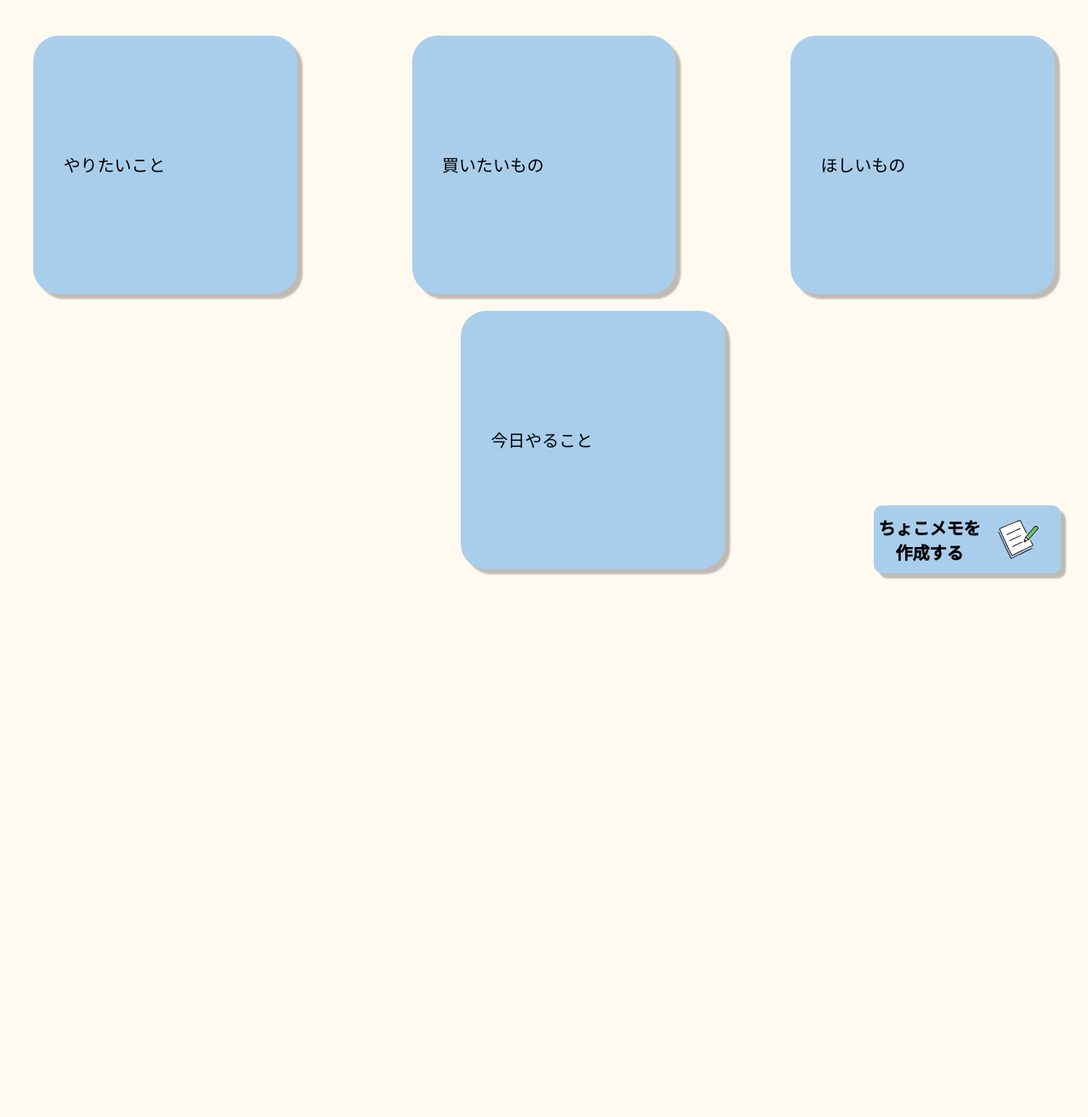
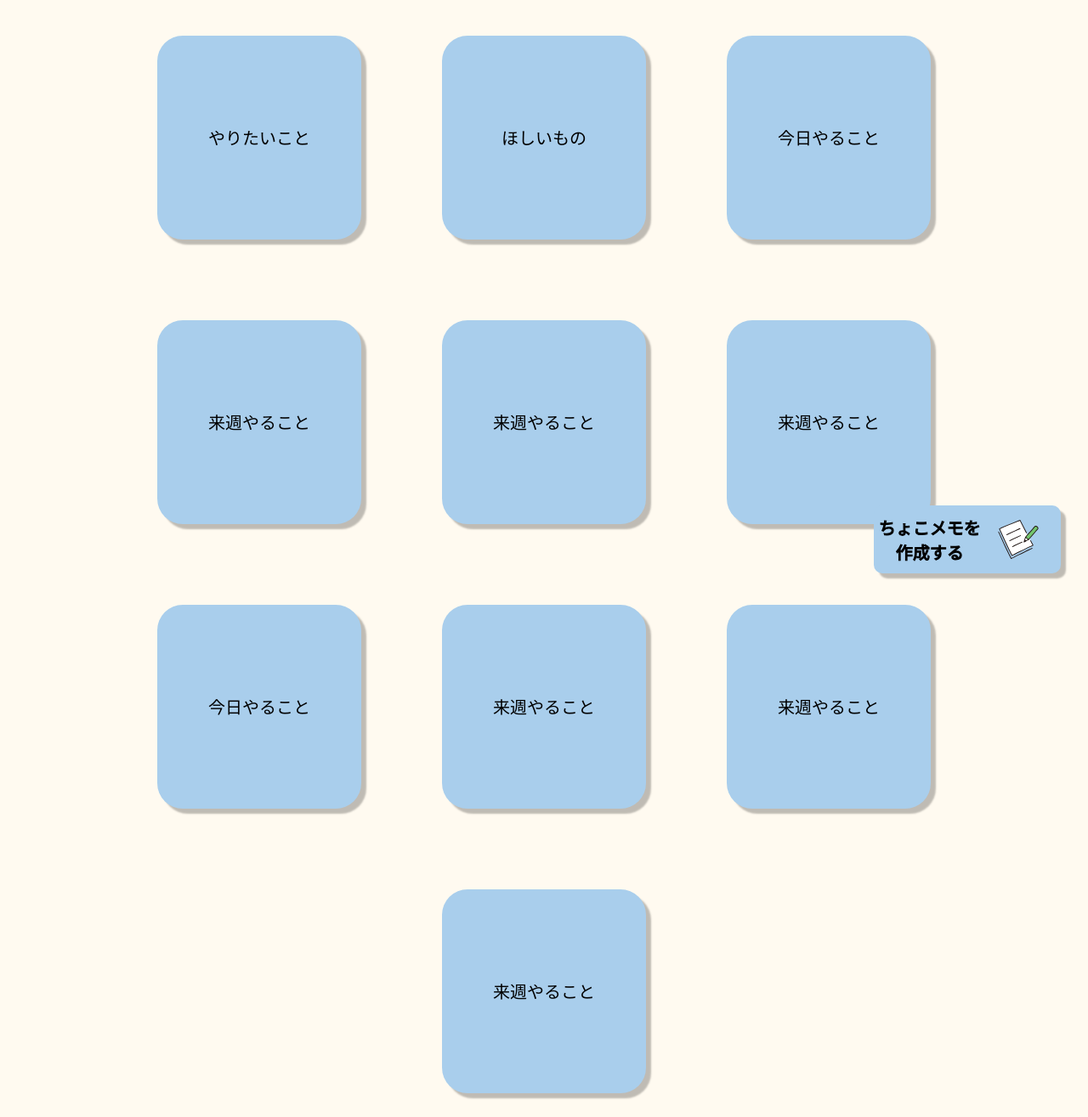
Before and after one commit to naonao96/my-note, a Flask app: page /note_list/ in a window 1280 px wide. Shown: the part 93-1408 px from the top of the page at 85% size. Before the commit the page ends 775 px from the top, so only its background shows below. Run offline with Flask 3, Linux system fonts and the light colour scheme; parts of the project's set-up code (start-up, migrations or seed data) failed here and were passed over; some web fonts are replaced.

Commit message:
Add fusen flip animation and header routing.

```diff
--- a/app/dto/notes.py
+++ b/app/dto/fusen_data.py
@@ -2,7 +2,7 @@ from dataclasses import dataclass
 from datetime import datetime, date
 
 @dataclass
-class Notes:
+class FusenData:
     id : int
     user_id : int
     content : str
--- a/app/routes/note_list_routes.py
+++ b/app/routes/note_list_routes.py
@@ -1,5 +1,5 @@
 from flask import request, jsonify, render_template, Blueprint
-from app.dto.notes import Notes
+from app.dto.fusen_data import FusenData
 from app.services.notes_service import NoteService as note_ctl
 
 '''
@@ -19,7 +19,7 @@ def index():
 def create_note():
     data = request.get_json()
 
-    note = Notes(
+    note = FusenData(
         content = data.get("content"),
         expires_at= data.get("expires_at"),
         color= data.get("color")
--- a/app/services/notes_service.py
+++ b/app/services/notes_service.py
@@ -4,13 +4,13 @@
 コントローラーは、RoutesとRepositoryの間の橋渡し役を果たし、アプリケーションのロジックを整理するのに役立ちます。'''
 
 import app.repositories.note_repository  as note_repository
-from app.dto.notes import Notes
+from app.dto.fusen_data import FusenData
 
 class NoteService:
     def __init__(self):
         self.note_repo = note_repository.NoteRepository()
 
-    def create_note(self, note_data : Notes):
+    def create_note(self, note_data : FusenData):
         if len(note_data.content) > 100:
             error_message = "100文字を超える内容を入力しています。"
             return {
--- a/app/static/css/style.css
+++ b/app/static/css/style.css
@@ -34,26 +34,47 @@
         display: flex;
         justify-content: center;
         flex-wrap: wrap;
-        gap: 20px;
+        gap: 95px;
         padding: 20px;
+    }
 
+    .fusen {
+        width: 240px;
+        height: 240px;
+        perspective: 1000px;
     }
-    .fusen {
+
+    .fusen-inner {
+        position: relative;
+        width: 100%;
+        height: 100%;
+        transition: transform 0.6s;
+        transform-style: preserve-3d;
+    }
+
+    .fusen-front,
+    .fusen-back {
+        position: absolute;
+        width: 100%;
+        height: 100%;
+        backface-visibility: hidden;
         display: flex;
         align-items: center;
-        position: relative;
-        width: 240px;
-        height: 240px;
-        padding: 2em 2.2em;
+        justify-content: center;
+        font-family: tsumugi;
+        font-size: 20px;
+        color: #000000;
         border-radius: 30px;
         background-color: #A9CEEC;
         box-shadow: 6px 6px 2px rgba(0, 0, 0, 0.25);
     }
 
-    .fusen-content {
-        font-family: tsumugi;
-        font-size: 20px;
-        color: #000000;
+    .fusen-back {
+        transform: rotateY(180deg);
+    }
+
+    .isFusenClick .fusen-inner {
+        transform: rotateY(180deg);
     }
 
     /* memo: 影のデザインを変更するため、before疑似要素を削除してbox-shadowに変更（再変更可能にするため念のため残します） */
--- /dev/null
+++ b/app/static/js/common.js
@@ -0,0 +1 @@
+/*common process of header*/
--- /dev/null
+++ b/app/static/js/fusen_edit.js
@@ -0,0 +1,6 @@
+document.addEventListener('DOMContentLoaded', function() {
+    flatpickr("#datepicker", {
+        enableTime: false,
+        dateFormat: "Y-m-d",
+    });
+});
--- /dev/null
+++ b/app/static/js/fusen_list.js
@@ -0,0 +1,5 @@
+/*On click from fusen card*/
+function fusenClick(card){
+  card.classList.toggle('isFusenClick');
+  console.log("押下された！！")
+}
--- a/app/static/js/notes.js
+++ /dev/null
@@ -1,3 +0,0 @@
-flatpickr("#datepicker", {
-  dateFormat: "Y-m-d"
-});
--- a/app/templates/notes_list.html
+++ b/app/templates/notes_list.html
@@ -5,6 +5,7 @@
         <title>ちょこっとメモ</title>
         <link rel="stylesheet" href="{{ url_for('static', filename='css/style.css') }}">
     </head>
+    <script src="{{ url_for('static', filename='js/fusen_list.js')}}"></script>
     <body>
         <header>
             <h1>
@@ -16,27 +17,64 @@
         <main>
             <!-- TODO: 現在は静的に配置しているが今後動的に追加可能に修正 -->
             <div class="fusen-container">
-                <div class="fusen">
-                    <div>
-                        <span class="fusen-content">やりたいこと</span>
+                <div class="fusen" onclick="fusenClick(this)">
+                    <div class="fusen-inner">
+                        <div class="fusen-front">やりたいこと</div>
+                        <div class="fusen-back">期限日：2026 / 4 / 5</div>
                     </div>
                 </div>
-                <span style="margin-left: 95px"></span>
-                <div class="fusen">
-                    <div>
-                        <span class="fusen-content">買いたいもの</span>
+                <div class="fusen" onclick="fusenClick(this)">
+                    <div class="fusen-inner">
+                        <div class="fusen-front">ほしいもの</div>
+                        <div class="fusen-back">期限日：2026 / 4 / 5</div>
                     </div>
                 </div>
-                <span style="margin-left: 95px"></span>
-                <div class="fusen">
-                    <div>
-                        <span class="fusen-content">ほしいもの</span>
+                <div class="fusen" onclick="fusenClick(this)">
+                    <div class="fusen-inner">
+                        <div class="fusen-front">今日やること</div>
+                        <div class="fusen-back">期限日：2026 / 4 / 5</div>
                     </div>
                 </div>
-                <span style="margin-left: 95px"></span>
-                <div class="fusen">
-                    <div>
-                        <span class="fusen-content">今日やること</span>
+                <div class="fusen" onclick="fusenClick(this)">
+                    <div class="fusen-inner">
+                        <div class="fusen-front">来週やること</div>
+                        <div class="fusen-back">期限日：2026 / 4 / 5</div>
+                    </div>
+                </div>
+                <div class="fusen" onclick="fusenClick(this)">
+                    <div class="fusen-inner">
+                        <div class="fusen-front">来週やること</div>
+                        <div class="fusen-back">期限日：2026 / 4 / 5</div>
+                    </div>
+                </div>
+                <div class="fusen" onclick="fusenClick(this)">
+                    <div class="fusen-inner">
+                        <div class="fusen-front">来週やること</div>
+                        <div class="fusen-back">期限日：2026 / 4 / 5</div>
+                    </div>
+                </div>
+                <div class="fusen" onclick="fusenClick(this)">
+                    <div class="fusen-inner">
+                        <div class="fusen-front">今日やること</div>
+                        <div class="fusen-back">期限日：2026 / 4 / 5</div>
+                    </div>
+                </div>
+                <div class="fusen" onclick="fusenClick(this)">
+                    <div class="fusen-inner">
+                        <div class="fusen-front">来週やること</div>
+                        <div class="fusen-back">期限日：2026 / 4 / 5</div>
+                    </div>
+                </div>
+                <div class="fusen" onclick="fusenClick(this)">
+                    <div class="fusen-inner">
+                        <div class="fusen-front">来週やること</div>
+                        <div class="fusen-back">期限日：2026 / 4 / 5</div>
+                    </div>
+                </div>
+                <div class="fusen" onclick="fusenClick(this)">
+                    <div class="fusen-inner">
+                        <div class="fusen-front">来週やること</div>
+                        <div class="fusen-back">期限日：2026 / 4 / 5</div>
                     </div>
                 </div>
             </div>
```
Also changed, not shown: app/repositories/note_repository.py (+5 -5 lines), app/templates/new_note.html (+2 -10 lines).
